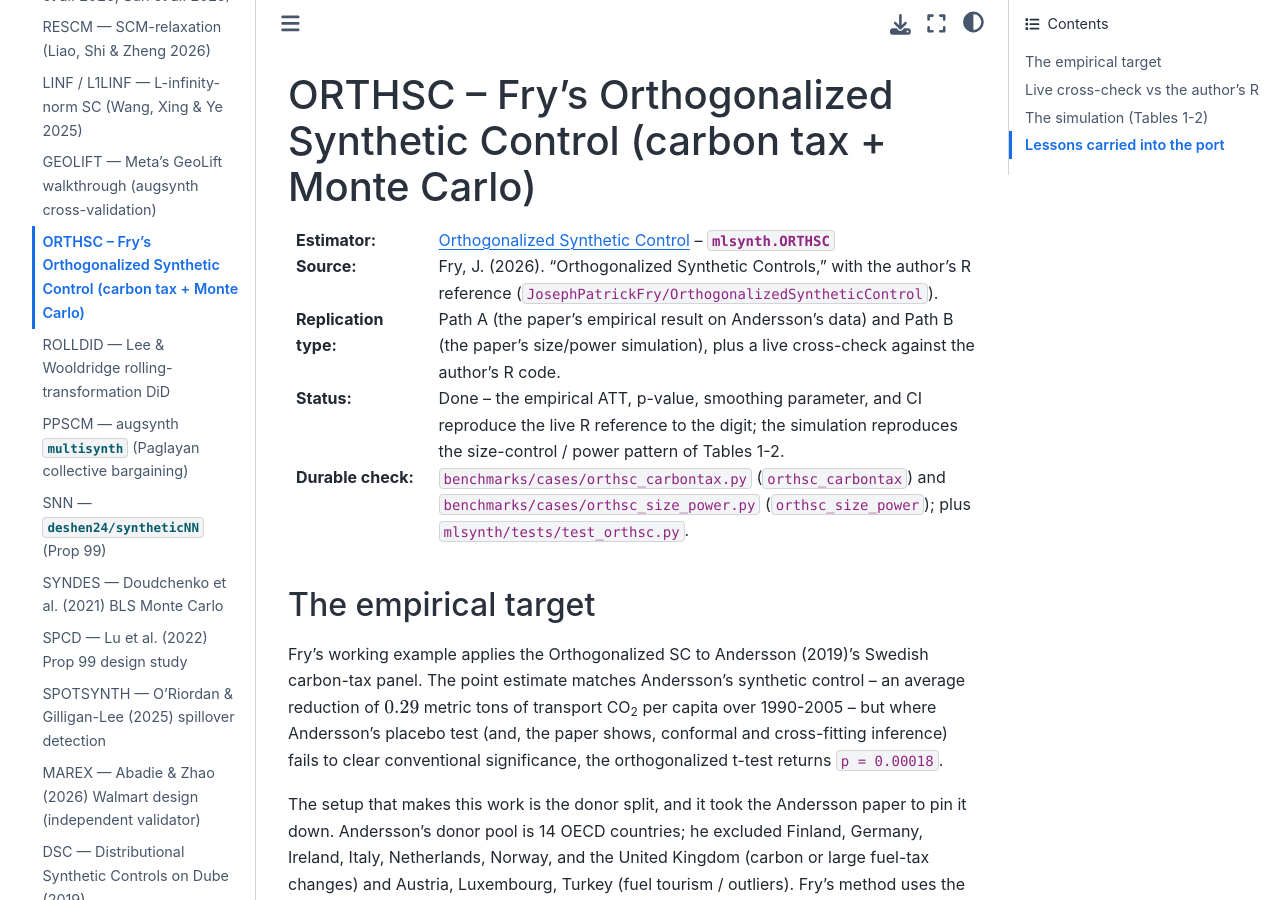
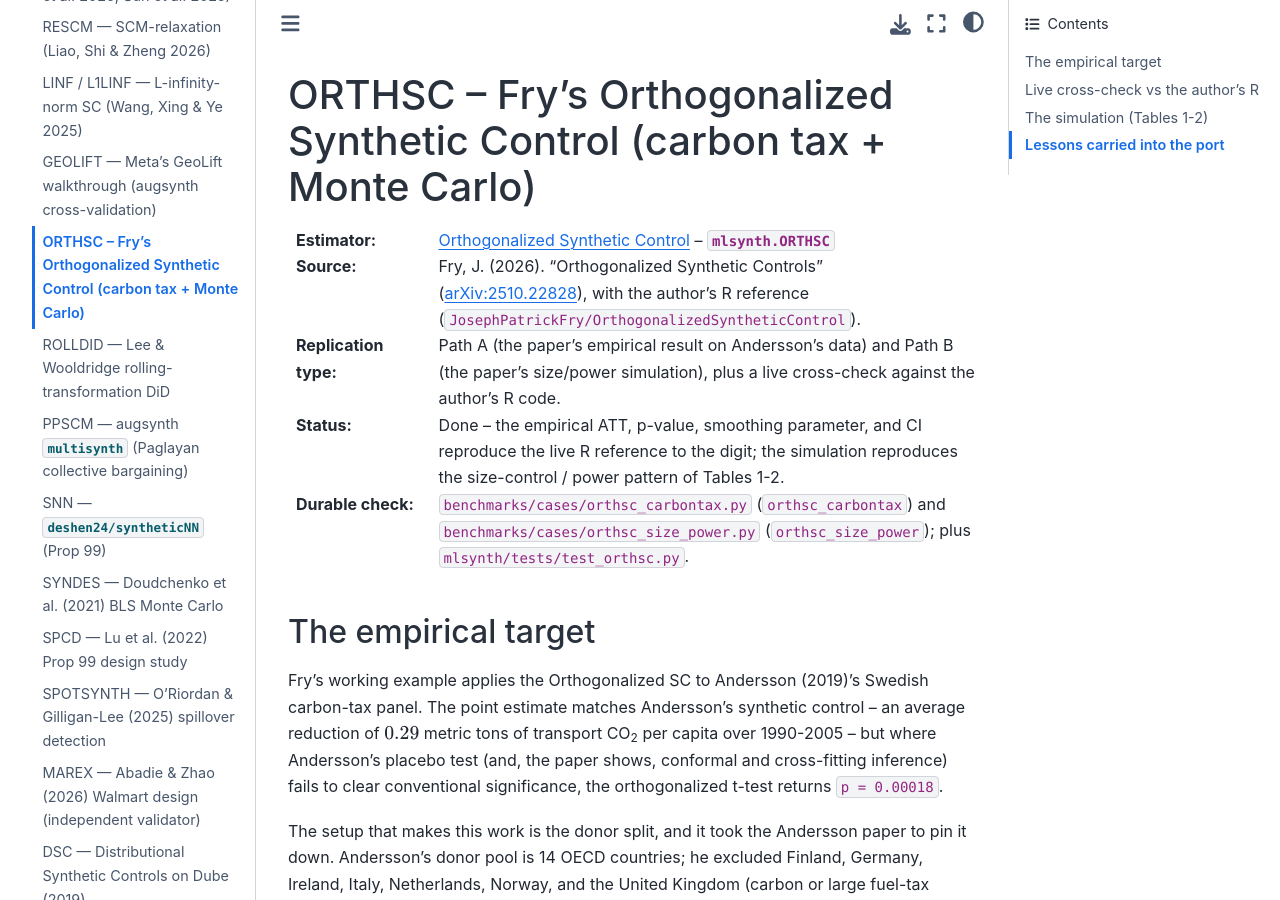
Before and after one commit to jgreathouse9/mlsynth, a Sphinx documentation site: the page built from docs/replications/orthsc.rst, in a window 1280 px wide and 900 px high. Built offline with Sphinx 7.4.7 and the Sphinx Book theme 1.1.4, drawn with Linux system fonts in a browser that asks for light colours.

Commit message:
docs(orthsc): link the paper (arXiv:2510.22828) and reword the orthogonalization step
Define the [ORTHSC] citation with the arXiv URL (it was used but undefined) and
add the link to the replication page's source line. Reword Step 2 (Neyman
orthogonalization) from 'annihilate the derivative of the combined moment' to a
plain statement: choose eta so the combined moment is insensitive to the control
weights to first order (its w-derivative vanishes), so a small weight error
doesn't move the ATT equation.

```diff
--- a/docs/replications/orthsc.rst
+++ b/docs/replications/orthsc.rst
@@ -4,7 +4,8 @@ ORTHSC -- Fry's Orthogonalized Synthetic Control (carbon tax + Monte Carlo)
 ===========================================================================
 
 :Estimator: :doc:`../orthsc` -- :class:`mlsynth.ORTHSC`
-:Source: Fry, J. (2026). "Orthogonalized Synthetic Controls," with the author's
+:Source: Fry, J. (2026). "Orthogonalized Synthetic Controls"
+   (`arXiv:2510.22828 <https://arxiv.org/abs/2510.22828>`_), with the author's
    R reference (``JosephPatrickFry/OrthogonalizedSyntheticControl``).
 :Replication type: Path A (the paper's empirical result on Andersson's data)
    and Path B (the paper's size/power simulation), plus a live cross-check
```
Also changed, not shown: docs/orthsc.rst (+12 -5 lines).
